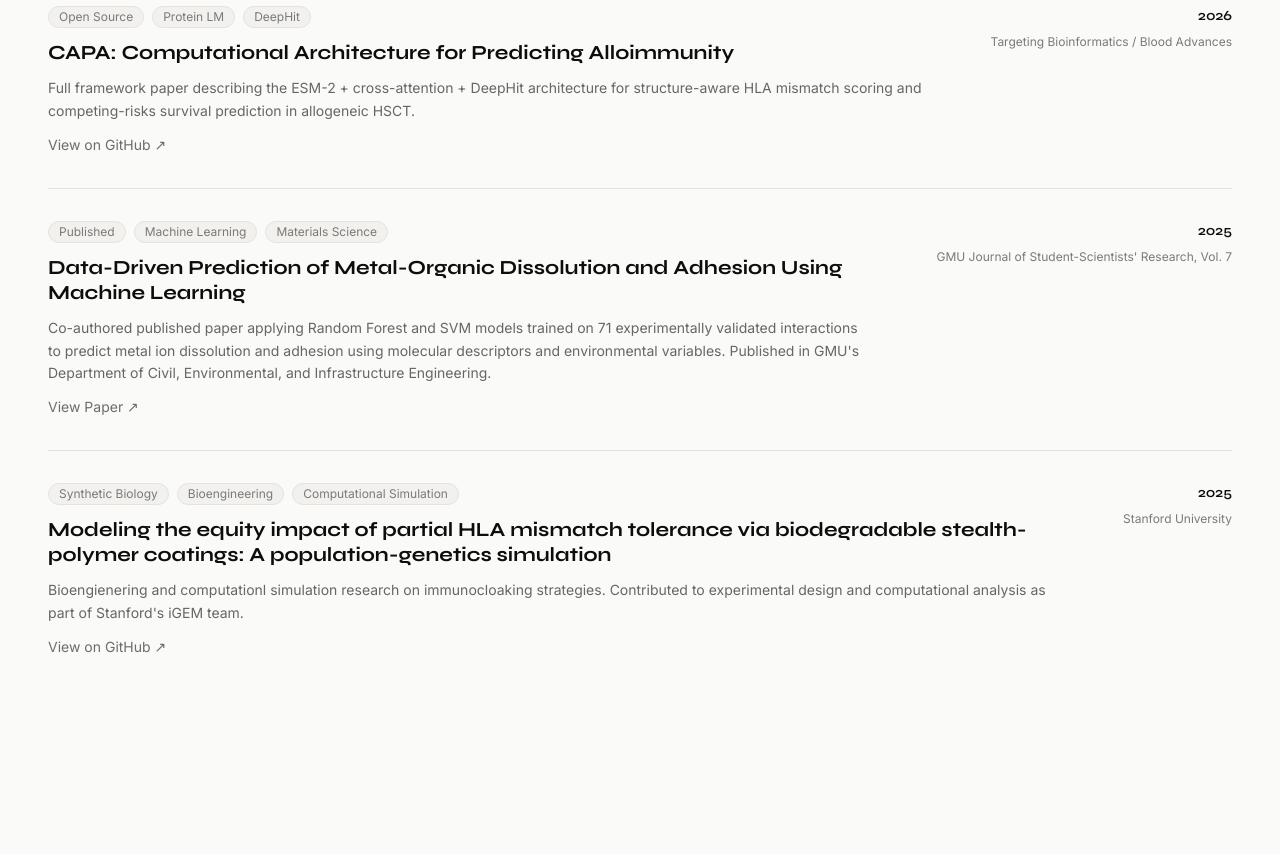
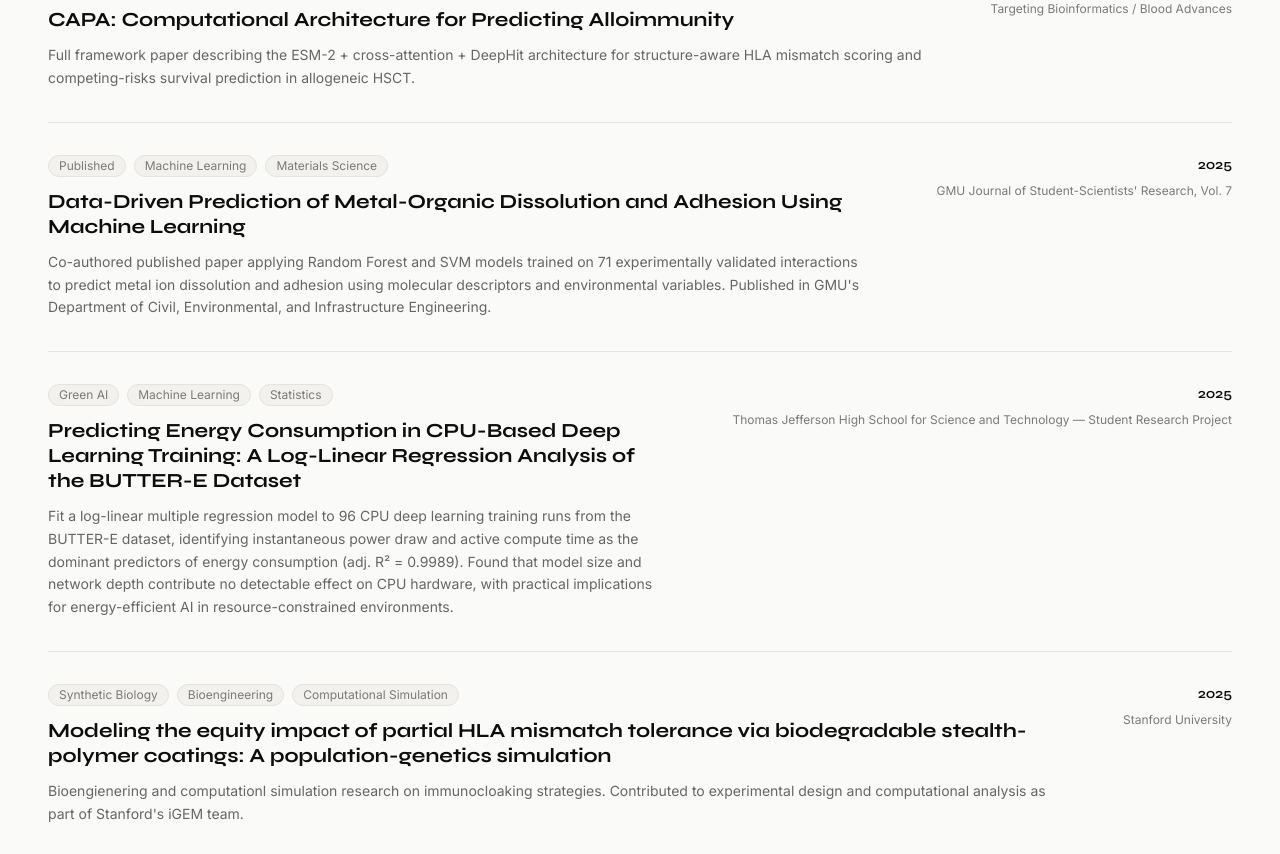
Before and after one commit to sh4wn27/sh4wn, a Next.js app: page / in a window 1280 px wide. Shown: the part 5180-6034 px from the top of the page. Built offline with nearby package versions, Linux system fonts and the light colour scheme.

Commit message:
research section update

```diff
--- a/components/Research.tsx
+++ b/components/Research.tsx
@@ -1,6 +1,7 @@
 "use client";
 
 import { motion, useInView } from "framer-motion";
+import { label } from "framer-motion/client";
 import { useRef } from "react";
 
 const papers = [
@@ -11,8 +12,10 @@ const papers = [
     description:
       "Applying competing-risks survival analysis and ML to predict acute GvHD in 187 pediatric bone marrow transplant patients. Severe aGvHD risk plateaus by day 100 (CIF=0.214). LASSO-selected Cox model achieved omnibus significance (p=0.002).",
     tags: ["Solo-authored", "Survival Analysis", "Clinical ML"],
-    link: "https://github.com/sh4wn27/heta",
-    linkLabel: "View on GitHub",
+    links: [
+      { label: "GitHub", href: "https://github.com/sh4wn27/heta" },
+      { label: "Manuscript", href: "https://drive.google.com/file/d/1MQhRy7LX42KLS2_HnTzwhiD4NC2OXHLt/view?usp=sharing" },
+    ],
   },
   {
     title: "CAPA: Computational Architecture for Predicting Alloimmunity",
@@ -21,8 +24,10 @@ const papers = [
     description:
       "Full framework paper describing the ESM-2 + cross-attention + DeepHit architecture for structure-aware HLA mismatch scoring and competing-risks survival prediction in allogeneic HSCT.",
     tags: ["Open Source", "Protein LM", "DeepHit"],
-    link: "https://github.com/sh4wn27/capa",
-    linkLabel: "View on GitHub",
+    links: [
+      { label: "GitHub", href: "https://github.com/sh4wn27/capa" },
+      { label: "Manuscript", href: "https://drive.google.com/file/d/1_K7GRsndbUGzUCgfpq1QsB9K-7nV0Ei1/view?usp=sharing" },
+    ],
   },
   {
     title: "Data-Driven Prediction of Metal-Organic Dissolution and Adhesion Using Machine Learning",
@@ -31,8 +36,21 @@ const papers = [
     description:
       "Co-authored published paper applying Random Forest and SVM models trained on 71 experimentally validated interactions to predict metal ion dissolution and adhesion using molecular descriptors and environmental variables. Published in GMU's Department of Civil, Environmental, and Infrastructure Engineering.",
     tags: ["Published", "Machine Learning", "Materials Science"],
-    link: "https://doi.org/10.13021/jssr2025.5366",
-    linkLabel: "View Paper",
+    links: [
+      { label: "DOI", href: "https://doi.org/10.13021/jssr2025.5366" },
+    ],
+  },
+  {
+    title: "Predicting Energy Consumption in CPU-Based Deep Learning Training: A Log-Linear Regression Analysis of the BUTTER-E Dataset",
+    venue: "Thomas Jefferson High School for Science and Technology — Student Research Project",
+    year: "2025",
+    description:
+      "Fit a log-linear multiple regression model to 96 CPU deep learning training runs from the BUTTER-E dataset, identifying instantaneous power draw and active compute time as the dominant predictors of energy consumption (adj. R² = 0.9989). Found that model size and network depth contribute no detectable effect on CPU hardware, with practical implications for energy-efficient AI in resource-constrained environments.",
+    tags: ["Green AI", "Machine Learning", "Statistics"],
+    links: [
+      { label: "GitHub", href: "https://github.com/sh4wn27/energyModel" },
+      { label: "Manuscript", href: "https://drive.google.com/file/d/1MQhRy7LX42KLS2_HnTzwhiD4NC2OXHLt/view?usp=sharing" },
+    ],
   },
   {
     title: "Modeling the equity impact of partial HLA mismatch tolerance via biodegradable stealth-polymer coatings: A population-genetics simulation",
@@ -41,8 +59,10 @@ const papers = [
     description:
       "Bioengienering and computationl simulation research on immunocloaking strategies. Contributed to experimental design and computational analysis as part of Stanford's iGEM team.",
     tags: ["Synthetic Biology", "Bioengineering", "Computational Simulation"],
-    link: "https://github.com/sh4wn27/immu",
-    linkLabel: "View on GitHub",
+    links: [
+      { label: "GitHub", href: "https://github.com/sh4wn27/immu" },
+      { label: "Manuscript", href: "https://drive.google.com/file/d/1geVaNpjcs4MVXzopqdzW3WCpm62E17bB/view?usp=sharing" },
+    ],
   },
 ];
 
```
